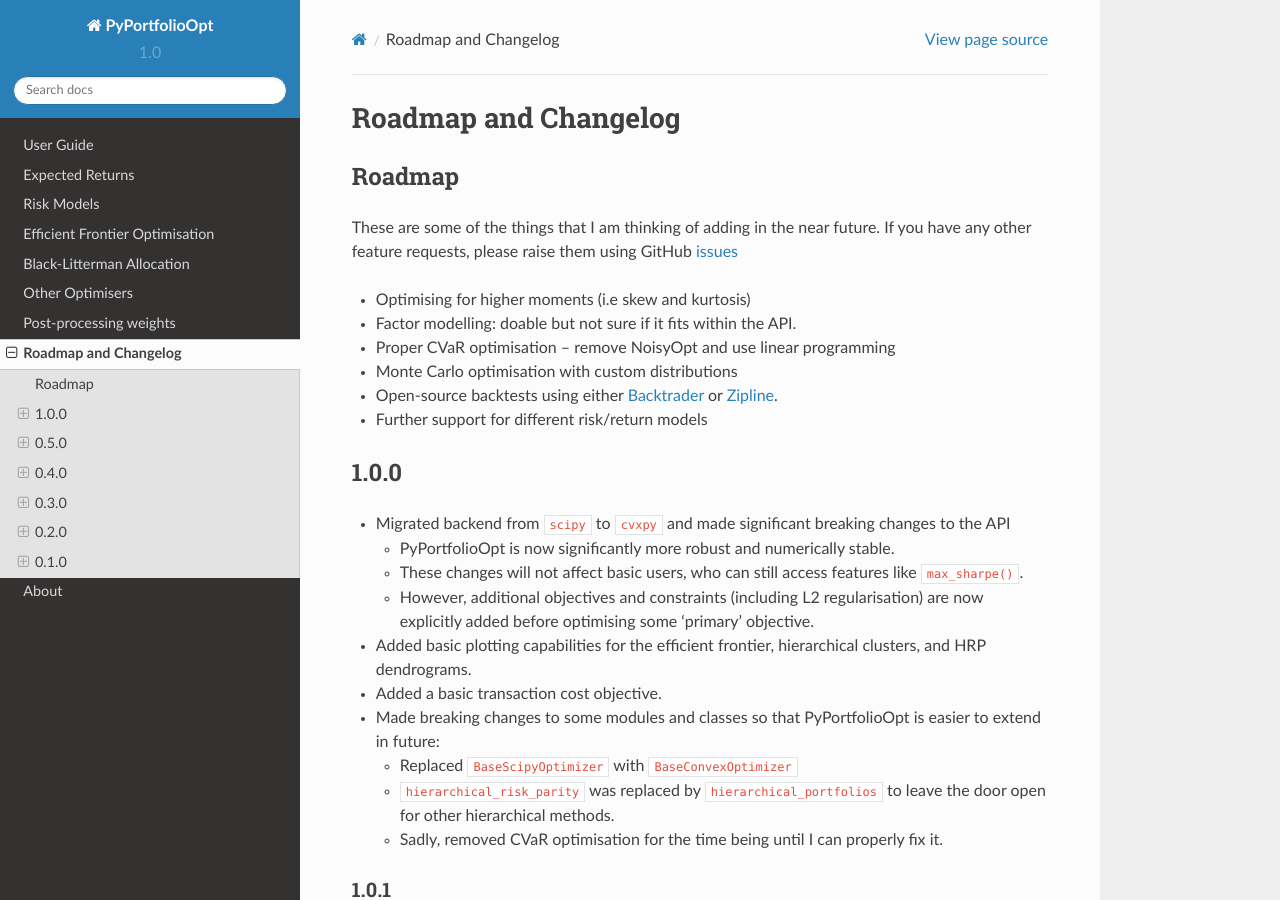
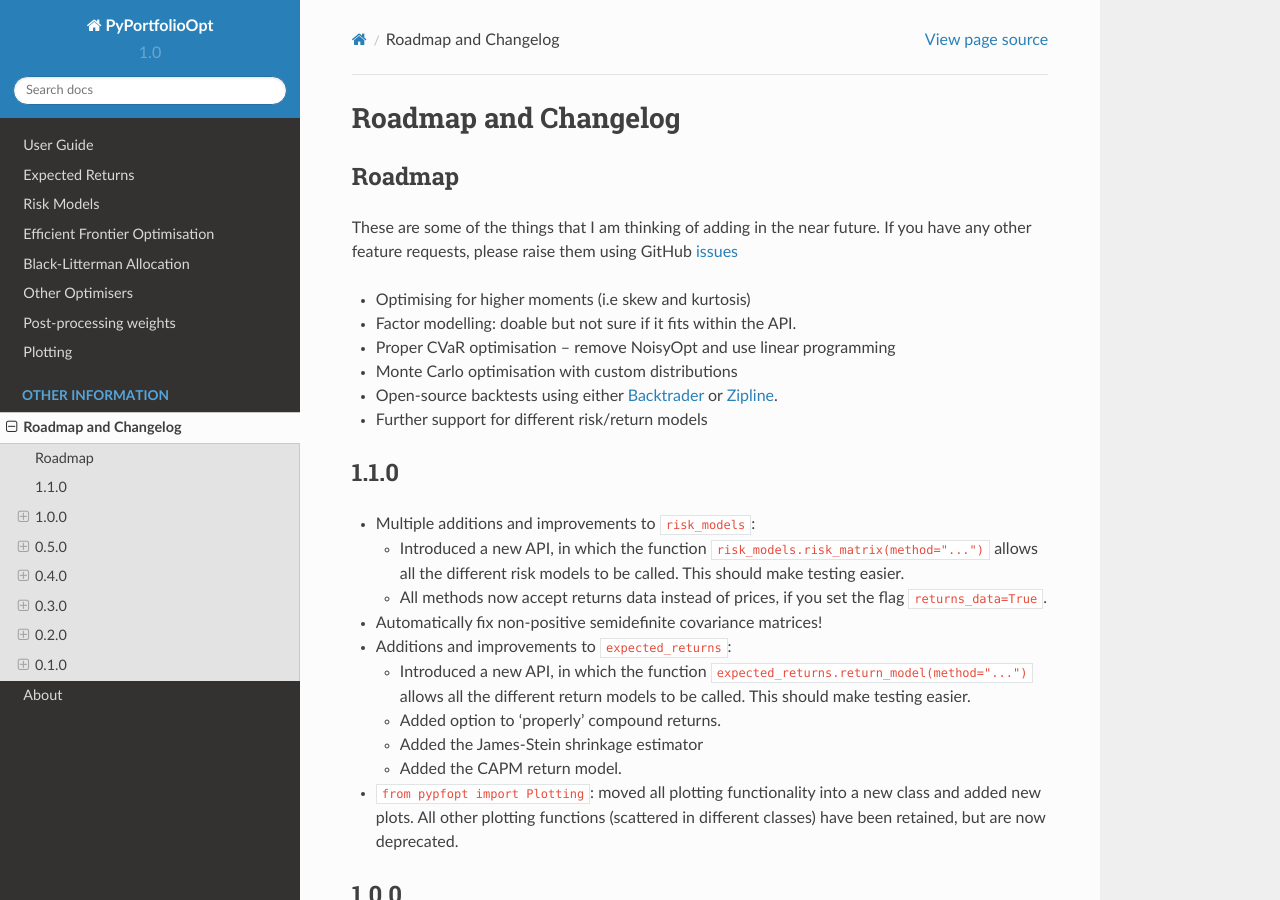
Before and after one commit to robertmartin8/PyPortfolioOpt, a Sphinx documentation site: the page built from docs/Roadmap.rst, in a window 1280 px wide and 900 px high. Built offline with Sphinx 7.4.7 and the Read the Docs theme 2.0.0, drawn with Linux system fonts in a browser that asks for light colours; pages that are not in the unit, such as notebooks, are missing from menus.

Commit message:
updated docs

```diff
--- a/docs/About.rst
+++ b/docs/About.rst
@@ -2,7 +2,7 @@
 About
 #####
 
-I'm Robert, a natural sciences student at the University of Cambridge. I am interested
+I'm Robert, a Natural Sciences undergraduate at the University of Cambridge. I am interested
 in a broad range of quantitative topics, including physics, statistics, finance and
 computer science (and the intersection between them). For more about me, please head
 over to my `website <https://reasonabledeviations.com>`_.
--- a/docs/ExpectedReturns.rst
+++ b/docs/ExpectedReturns.rst
@@ -60,7 +60,7 @@ superior models and feed them into the optimiser.
         thus reduce loss, we shrink the sample means to the "grand average" (mean of means). For
         a more detailed explanation, refer to Efron and Hastie (2010) [1]_
 
-    .. autofunction:: capm_returns
+    .. autofunction:: capm_return
 
     .. autofunction:: returns_from_prices
 
--- a/docs/OtherOptimisers.rst
+++ b/docs/OtherOptimisers.rst
@@ -45,6 +45,8 @@ portfolios that perform well out of sample.
 
     .. autoclass:: HRPOpt
         :members:
+        :exclude-members: plot_dendrogram
+
 
         .. automethod:: __init__
 
@@ -76,6 +78,7 @@ the same API, though as of v0.5.0 we only support ``max_sharpe()`` and ``min_vol
 
     .. autoclass:: CLA
         :members:
+        :exclude-members: plot_efficient_frontier
 
         .. automethod:: __init__
 
--- a/docs/Plotting.rst
+++ b/docs/Plotting.rst
@@ -3,8 +3,6 @@
 ########
 Plotting
 ########
-
-
 
 
 .. automodule:: pypfopt.plotting
--- a/docs/Roadmap.rst
+++ b/docs/Roadmap.rst
@@ -19,6 +19,29 @@ have any other feature requests, please raise them using GitHub
 - Open-source backtests using either `Backtrader <https://www.backtrader.com/>`_ or
   `Zipline <https://github.com/quantopian/zipline>`_.
 - Further support for different risk/return models
+
+1.1.0
+=====
+
+- Multiple additions and improvements to ``risk_models``:
+
+  - Introduced a new API, in which the function ``risk_models.risk_matrix(method="...")`` allows
+    all the different risk models to be called. This should make testing easier.
+  - All methods now accept returns data instead of prices, if you set the flag ``returns_data=True``.
+- Automatically fix non-positive semidefinite covariance matrices!
+
+- Additions and improvements to ``expected_returns``:
+
+  - Introduced a new API, in which the function ``expected_returns.return_model(method="...")`` allows
+    all the different return models to be called. This should make testing easier.
+  - Added option to 'properly' compound returns.
+  - Added the James-Stein shrinkage estimator
+  - Added the CAPM return model.
+
+- ``from pypfopt import Plotting``: moved all plotting functionality into a new class and added
+  new plots. All other plotting functions (scattered in different classes) have been retained,
+  but are now deprecated.
+
 
 1.0.0
 =====
@@ -50,6 +73,7 @@ Fixed minor issues in CLA: weight bound bug, ``efficient_frontier`` needed weigh
 
 Fixed small but important bug where passing ``expected_returns=None`` fails. According to the docs, users
 should be able to only pass covariance if they want to only optimise min volatility.
+
 
 0.5.0
 =====
--- a/docs/index.rst
+++ b/docs/index.rst
@@ -137,6 +137,11 @@ Contents
     BlackLitterman
     OtherOptimisers
     Postprocessing
+    Plotting
+
+.. toctree::
+    :caption: Other information
+
     Roadmap
     Contributing
     About
--- a/examples.py
+++ b/examples.py
@@ -10,6 +10,7 @@ from pypfopt import HRPOpt
 from pypfopt import CLA
 from pypfopt import black_litterman
 from pypfopt import BlackLittermanModel
+from pypfopt import Plotting
 
 
 # Reading in the data; preparing expected returns and a risk model
@@ -221,7 +222,7 @@ hrp = HRPOpt(returns)
 weights = hrp.optimize()
 hrp.portfolio_performance(verbose=True)
 print(weights)
-hrp.plot_dendrogram()  # to plot dendrogram
+Plotting.plot_dendrogram(hrp)  # to plot dendrogram
 
 """
 Expected annual return: 10.8%
@@ -255,7 +256,7 @@ Sharpe Ratio: 0.66
 cla = CLA(mu, S)
 print(cla.max_sharpe())
 cla.portfolio_performance(verbose=True)
-cla.plot_efficient_frontier()  # to plot
+Plotting.plot_efficient_frontier(cla)  # to plot
 
 """
 {'GOOG': 0.020889868669945022,
```
Also changed, not shown: README.md (+3 -3 lines).
